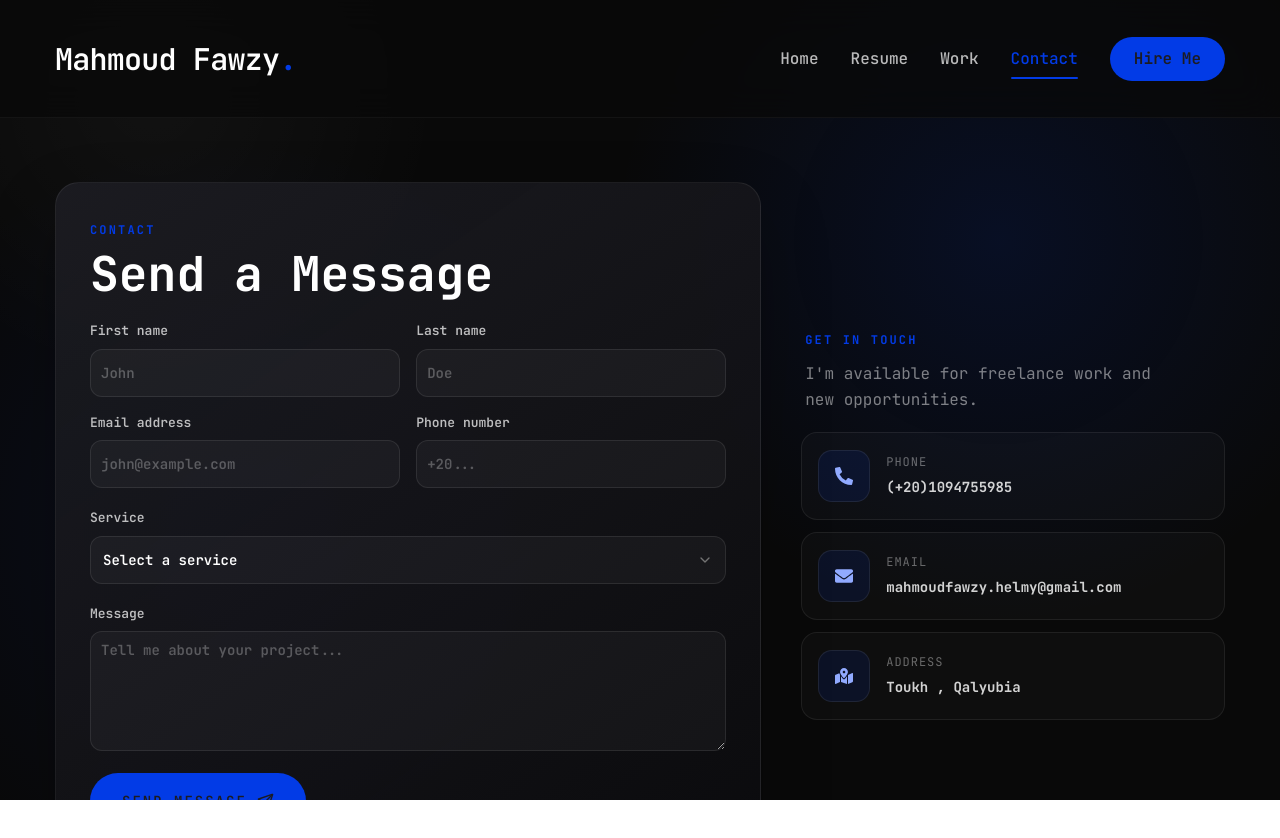
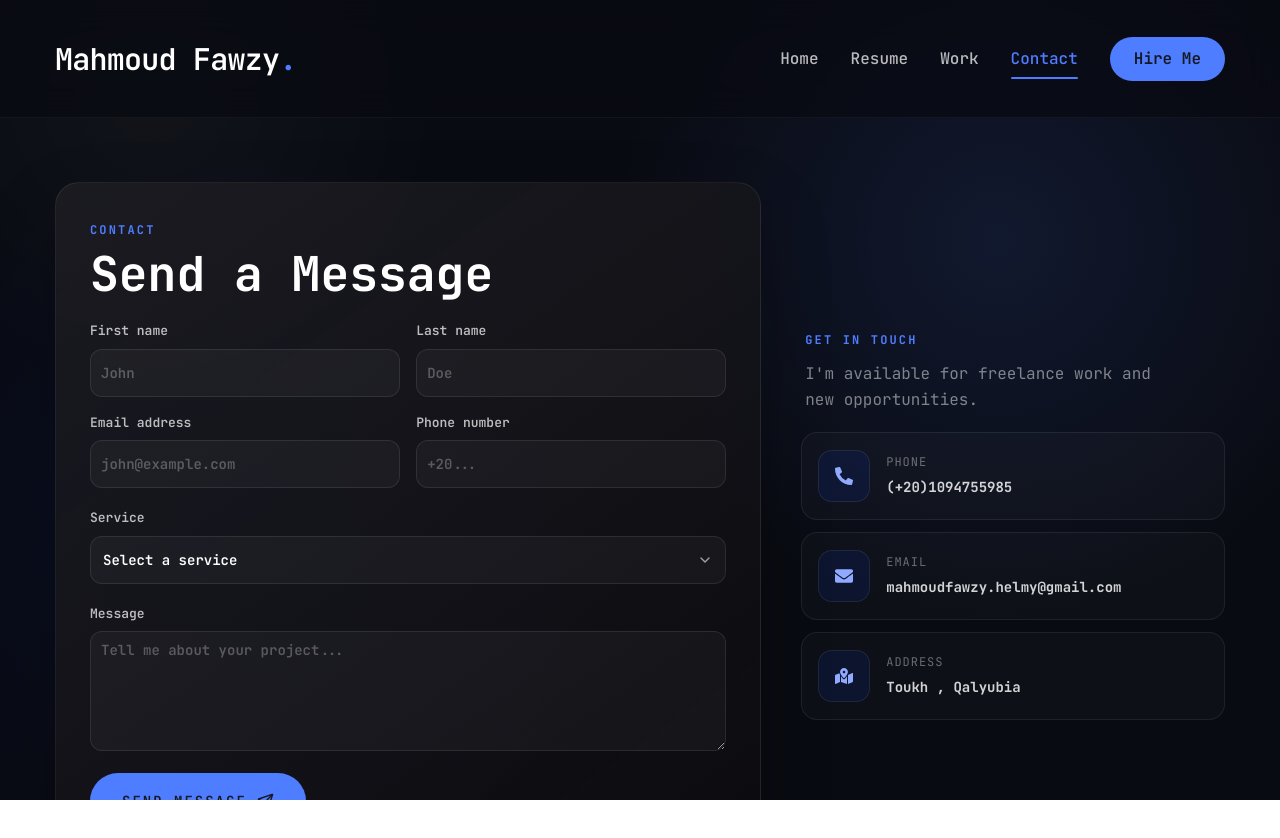
Before and after one commit to MahmoudFawzyHelmy/mahmoud-portfolio, a Next.js app: page /contact in a window 1280 px wide. Shown: the top 838 px of the page. Built offline with nearby package versions, Linux system fonts and the light colour scheme.

Commit message:
updating color for ui

```diff
--- a/app/globals.css
+++ b/app/globals.css
@@ -62,9 +62,9 @@
 body {
   min-height: 100vh;
   background:
-    radial-gradient(circle at 78% 30%, rgba(2, 59, 230, 0.12), transparent 24rem),
+    radial-gradient(circle at 78% 30%, rgba(79, 125, 255, 0.12), transparent 24rem),
     radial-gradient(circle at 12% 12%, rgba(255, 255, 255, 0.035), transparent 18rem),
-    #090909;
+    var(--background);
   background-attachment: fixed;
 }
 
@@ -73,7 +73,7 @@ body {
   display: flex;
   align-items: center;
   border-bottom: 1px solid rgba(255, 255, 255, 0.045);
-  background: rgba(9, 9, 9, 0.72);
+  background: rgba(9, 11, 18, 0.72);
   backdrop-filter: blur(18px);
 }
 
@@ -1059,74 +1059,74 @@ body {
 }
 
 :root {
-  --background: #090909;
-  --foreground: #ffffff;
-  --card: oklch(1 0 0);
-  --card-foreground: oklch(0.145 0 0);
-  --popover: oklch(1 0 0);
-  --popover-foreground: oklch(0.145 0 0);
-  --primary: #1c1c22;
+  --background: #090b12;
+  --foreground: #f5f7ff;
+  --card: #121216;
+  --card-foreground: #fff;
+  --popover: #121216;
+  --popover-foreground: #fff;
+  --primary: #141821;
   --primary-foreground: #ffffff;
-  --secondary: oklch(0.97 0 0);
-  --secondary-foreground: oklch(0.205 0 0);
-  --muted: oklch(0.97 0 0);
-  --muted-foreground: oklch(0.556 0 0);
-  --accent: #023BE6;
-  --accent-hover: #0231BD;
-  --accent-foreground: #1c1c22;
+  --secondary: #1c1c22;
+  --secondary-foreground: #fff;
+  --muted: #1c1c22;
+  --muted-foreground: #a1a1aa;
+  --accent: #4f7dff;
+  --accent-hover: #3b66e8;
+  --accent-foreground: #090b12;
   --destructive: oklch(0.577 0.245 27.325);
-  --border: oklch(0.922 0 0);
-  --input: oklch(0.922 0 0);
-  --ring: oklch(0.708 0 0);
+  --border: #27272a;
+  --input: #27272a;
+  --ring: #4f7dff;
   --chart-1: oklch(0.87 0 0);
   --chart-2: oklch(0.556 0 0);
   --chart-3: oklch(0.439 0 0);
   --chart-4: oklch(0.371 0 0);
   --chart-5: oklch(0.269 0 0);
   --radius: 0.625rem;
-  --sidebar: oklch(0.985 0 0);
-  --sidebar-foreground: oklch(0.145 0 0);
-  --sidebar-primary: oklch(0.205 0 0);
-  --sidebar-primary-foreground: oklch(0.985 0 0);
-  --sidebar-accent: oklch(0.97 0 0);
-  --sidebar-accent-foreground: oklch(0.205 0 0);
-  --sidebar-border: oklch(0.922 0 0);
-  --sidebar-ring: oklch(0.708 0 0);
+  --sidebar: #141821;
+  --sidebar-foreground: #f5f7ff;
+  --sidebar-primary: #4f7dff;
+  --sidebar-primary-foreground: #090b12;
+  --sidebar-accent: #1b2230;
+  --sidebar-accent-foreground: #f5f7ff;
+  --sidebar-border: rgba(255, 255, 255, 0.08);
+  --sidebar-ring: #4f7dff;
 }
 
 .dark {
-  --background: oklch(0.145 0 0);
-  --foreground: oklch(0.985 0 0);
-  --card: oklch(0.205 0 0);
-  --card-foreground: oklch(0.985 0 0);
-  --popover: oklch(0.205 0 0);
-  --popover-foreground: oklch(0.985 0 0);
-  --primary: #1c1c22;
+  --background: #090b12;
+  --foreground: #f5f7ff;
+  --card: #121216;
+  --card-foreground: #fff;
+  --popover: #121216;
+  --popover-foreground: #fff;
+  --primary: #141821;
   --primary-foreground: #ffffff;
-  --secondary: oklch(0.269 0 0);
-  --secondary-foreground: oklch(0.985 0 0);
-  --muted: oklch(0.269 0 0);
-  --muted-foreground: oklch(0.708 0 0);
-  --accent: #023BE6;
-  --accent-hover: #0231BD;
-  --accent-foreground: #1c1c22;
+  --secondary: #1c1c22;
+  --secondary-foreground: #fff;
+  --muted: #1c1c22;
+  --muted-foreground: #a1a1aa;
+  --accent: #4f7dff;
+  --accent-hover: #3b66e8;
+  --accent-foreground: #090b12;
   --destructive: oklch(0.704 0.191 22.216);
-  --border: oklch(1 0 0 / 10%);
-  --input: oklch(1 0 0 / 15%);
-  --ring: oklch(0.556 0 0);
+  --border: #27272a;
+  --input: #27272a;
+  --ring: #4f7dff;
   --chart-1: oklch(0.87 0 0);
   --chart-2: oklch(0.556 0 0);
   --chart-3: oklch(0.439 0 0);
   --chart-4: oklch(0.371 0 0);
   --chart-5: oklch(0.269 0 0);
-  --sidebar: oklch(0.205 0 0);
-  --sidebar-foreground: oklch(0.985 0 0);
-  --sidebar-primary: oklch(0.488 0.243 264.376);
-  --sidebar-primary-foreground: oklch(0.985 0 0);
-  --sidebar-accent: oklch(0.269 0 0);
-  --sidebar-accent-foreground: oklch(0.985 0 0);
-  --sidebar-border: oklch(1 0 0 / 10%);
-  --sidebar-ring: oklch(0.556 0 0);
+  --sidebar: #141821;
+  --sidebar-foreground: #f5f7ff;
+  --sidebar-primary: #4f7dff;
+  --sidebar-primary-foreground: #090b12;
+  --sidebar-accent: #1b2230;
+  --sidebar-accent-foreground: #f5f7ff;
+  --sidebar-border: rgba(255, 255, 255, 0.08);
+  --sidebar-ring: #4f7dff;
 }
 
 @layer base {
```
